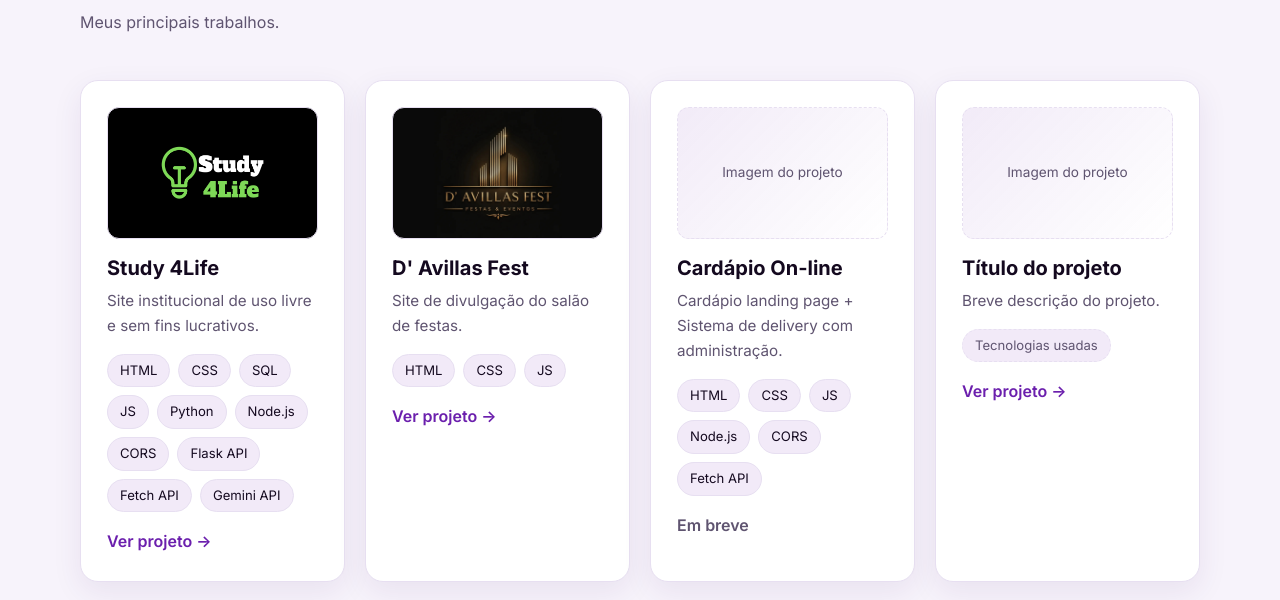
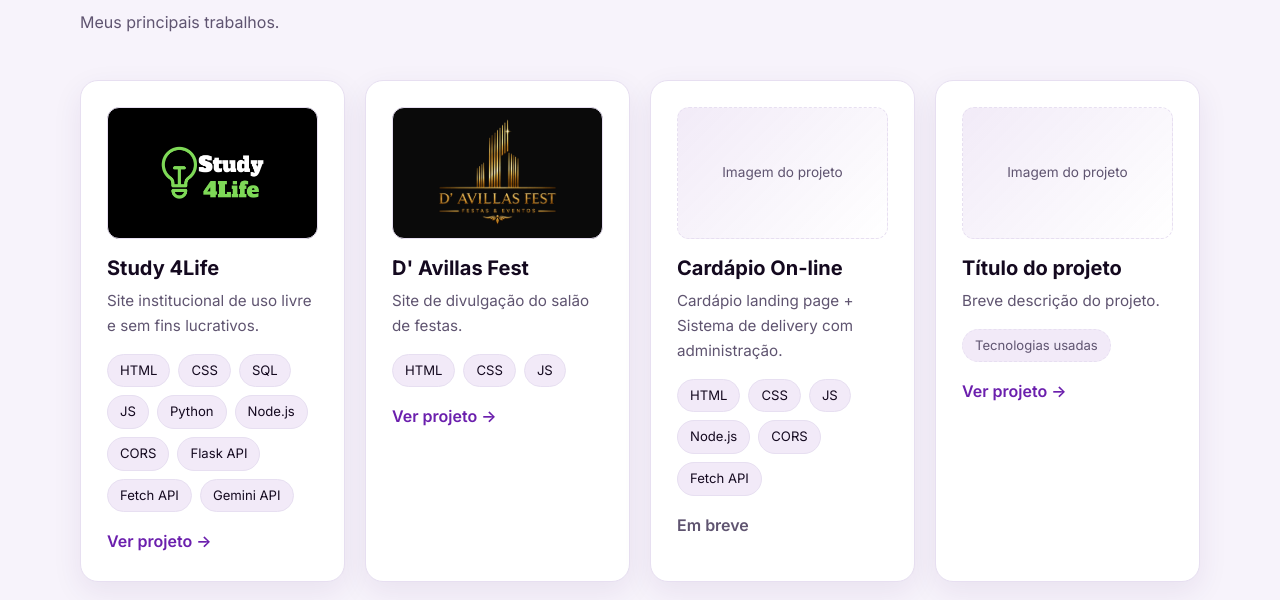
Before and after one commit to matheusavila-dev/Portifolio-Web-Matheus, a plain HTML site: page index.html in a window 1280 px wide. Shown: the part 2610-3210 px from the top of the page. Drawn offline with Linux system fonts and the light colour scheme.

Commit message:
atlzç geral

```diff
--- a/index.html
+++ b/index.html
@@ -154,11 +154,11 @@ const Model = {
   ],
   /* Projetos: preencha img, title, desc, tech e url */
   projects: [
-    { img: "img/study4life.png", bg: "#000", title: "Study 4Life",
+    { img: "assets/study4life.png", bg: "#000", title: "Study 4Life",
       desc: { pt: "Site institucional de uso livre e sem fins lucrativos.", en: "Free-to-use, non-profit institutional website." },
       tech: ["HTML", "CSS", "SQL", "JS", "Python", "Node.js", "CORS", "Flask API", "Fetch API", "Gemini API"],
-      url: "https://matheusavila-dev.github.io/Study-4Life/" },
-    { img: "img/davillasfest.jpg", bg: "#0a0a0a", title: "D' Avillas Fest",
+      url: "https://study-4life.onrender.com/" },
+    { img: "assets/davillasfest.png", bg: "#0a0a0a", title: "D' Avillas Fest",
       desc: { pt: "Site de divulgação do salão de festas.", en: "Promotional website for the party venue." },
       tech: ["HTML", "CSS", "JS"],
       url: "https://avillasfest.github.io/site/" },
```
Also changed, not shown: assets/davillasfest.png (added), assets/study4life.png (renamed from img/study4life.png), img/davillasfest.jpg (deleted).
